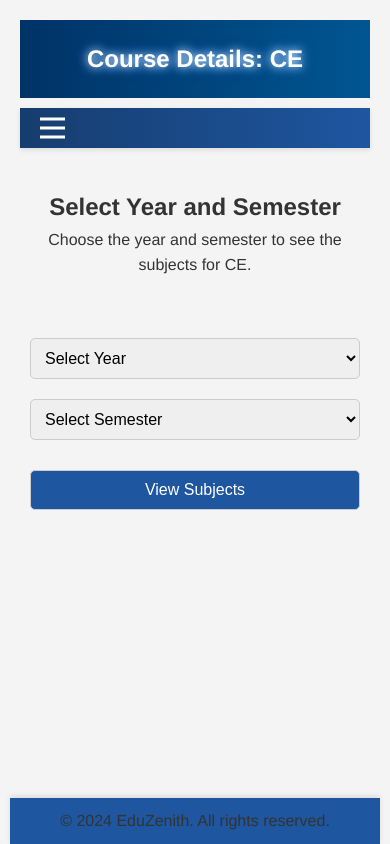
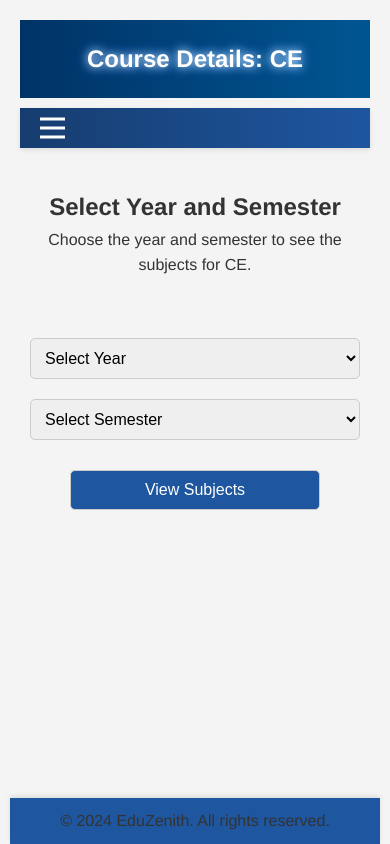
Before and after one commit to Manvitha236/Eduzenith-1, a React (Create React App) app: page /course/CE in a window 390 px wide. Built offline with nearby package versions, Linux system fonts and the light colour scheme.

Commit message:
adjusted some css

```diff
--- a/src/Components/styles.css
+++ b/src/Components/styles.css
@@ -137,6 +137,7 @@ main .introduction {
     padding: 10px;
     margin: 0 10px;
     font-size: 1em;
+    min-width: 200px;
 }
 
 .branches {
@@ -186,7 +187,7 @@ main .introduction {
 }
 
 .card:hover {
-    transform: scale(1.05);
+    transform: scale(1.03);
     box-shadow: 0 6px 12px rgba(0, 0, 0, 0.2);
 }
 
@@ -369,7 +370,16 @@ main .introduction {
         margin: 0;
         padding: 0;
     }
-
+    .dropdown-container{
+        flex-direction: column;
+    }
+    .dropdown-container select{
+        margin:10px 50px;
+    }
+    .dropdown-container button{
+        margin-bottom: 0;
+        margin:10px 50px;
+    }
     .center-card-container .card-link {
         width: 100%;
     }
```
